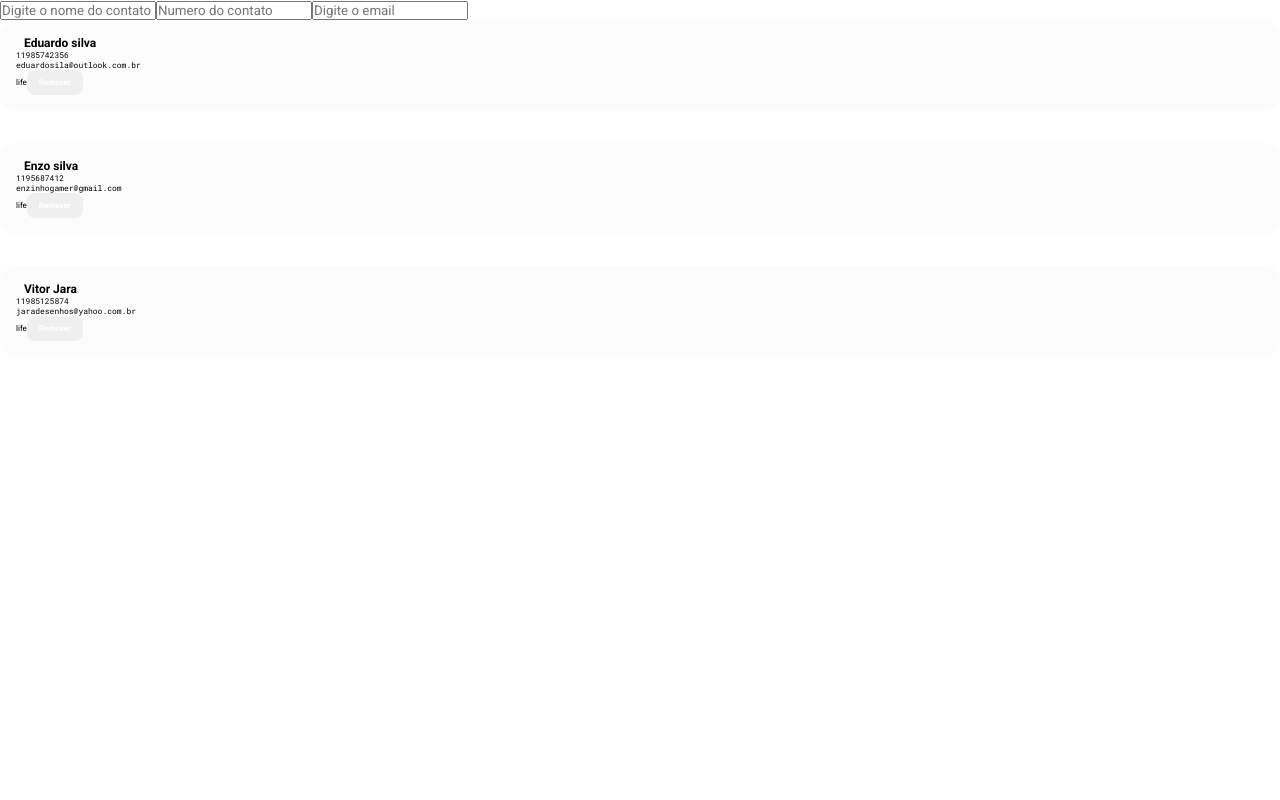
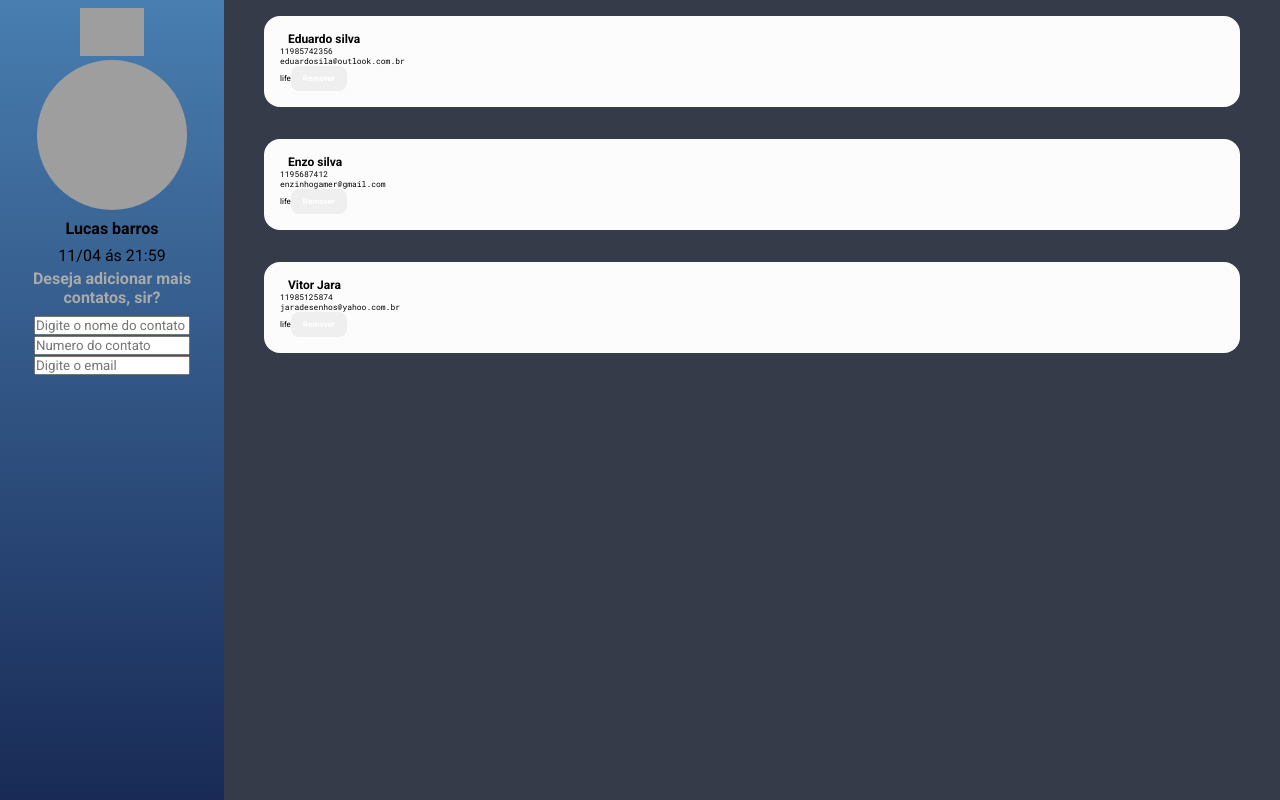
Before and after one commit to LucasVoyager/Contact_List, a React (Create React App) app: page / in a window 1280 px wide. Built offline with nearby package versions, Linux system fonts and the light colour scheme; grey boxes are pictures that could not be loaded.

Commit message:
feat: styled aside and brought new itens to project

```diff
--- a/src/App.tsx
+++ b/src/App.tsx
@@ -3,15 +3,16 @@ import { Provider } from 'react-redux'
 import GlobalStyleP, { Container } from './styles'
 
 import store from './store'
-import Forms from './containers/Forms'
+
 import ContactList from './containers/ContactList'
+import AsideBar from './containers/AsideBar'
 
 function App() {
   return (
     <Provider store={store}>
       <GlobalStyleP />
       <Container>
-        <Forms />
+        <AsideBar />
         <ContactList />
       </Container>
     </Provider>
--- a/src/components/Contact/styles.ts
+++ b/src/components/Contact/styles.ts
@@ -3,6 +3,7 @@ import styled from 'styled-components'
 export const ContactCd = styled.div`
   background-color: #fcfcfc;
   padding: 16px;
+  margin-top: 16px;
   margin-bottom: 32px;
   border-radius: 16px;
 `
--- /dev/null
+++ b/src/containers/AsideBar/index.tsx
@@ -0,0 +1,30 @@
+import Forms from '../Forms'
+import {
+  AsideGEN,
+  Avatar,
+  CoverAvatar,
+  Message,
+  PersonName,
+  Timer
+} from './styles'
+
+const AsideBar = () => {
+  const newYorkImg =
+    'https://cdn.pixabay.com/photo/2017/03/29/15/18/tianjin-2185510_1280.jpg'
+  const profilePicture = 'https://github.com/LucasVoyager.png'
+
+  return (
+    <AsideGEN>
+      <div>
+        <CoverAvatar src={newYorkImg} />
+      </div>
+      <Avatar src={profilePicture} alt="" />
+      <PersonName>Lucas barros</PersonName>
+      <Timer>11/04 ás 21:59</Timer>
+      <Message>Deseja adicionar mais contatos, sir?</Message>
+      <Forms />
+    </AsideGEN>
+  )
+}
+
+export default AsideBar
--- /dev/null
+++ b/src/containers/AsideBar/styles.ts
@@ -0,0 +1,42 @@
+import styled from 'styled-components'
+import variables from '../../styles/variables'
+
+export const AsideGEN = styled.aside`
+  max-width: 100%;
+  padding: 8px;
+  text-align: center;
+  background-image: linear-gradient(
+    ${variables.seabrok},
+    ${variables.picoVoid}
+  );
+`
+
+export const CoverAvatar = styled.img`
+  max-width: 100%;
+  height: 48px;
+`
+
+export const Avatar = styled.img`
+  border-radius: 50%;
+  width: 150px;
+  height: 150px;
+`
+
+export const PersonName = styled.h3`
+  font-size: 16px;
+  font-weight: bold;
+  margin-top: 5px;
+  margin-bottom: 8px;
+`
+
+export const Timer = styled.span`
+  font-size: 16px;
+`
+
+export const Message = styled.p`
+  font-size: 16px;
+  font-weight: bold;
+  color: #aaa;
+  margin-top: 4px;
+  margin-bottom: 8px;
+`
--- a/src/containers/ContactList/index.tsx
+++ b/src/containers/ContactList/index.tsx
@@ -1,6 +1,6 @@
 import { useSelector } from 'react-redux'
 import ContactCP from '../../components/Contact'
-import { Container } from '../../styles'
+import { ContainerCL } from '../../styles'
 import { RootReducer } from '../../store'
 
 const ContactList = () => {
@@ -22,7 +22,7 @@ const ContactList = () => {
   const contacts = filterContact()
 
   return (
-    <Container>
+    <ContainerCL>
       <ul>
         {contacts?.map((c) => (
           <li key={c.name}>
@@ -36,7 +36,7 @@ const ContactList = () => {
           </li>
         ))}
       </ul>
-    </Container>
+    </ContainerCL>
   )
 }
 
--- a/src/containers/Forms/styles.ts
+++ b/src/containers/Forms/styles.ts
@@ -0,0 +1,3 @@
+import styled from 'styled-components'
+
+export const FormsCT = styled.form``
--- a/src/styles/index.ts
+++ b/src/styles/index.ts
@@ -11,7 +11,8 @@ const GlobalStyleP = createGlobalStyle`
 `
 
 export const Container = styled.div`
-  display: block;
+  display: grid;
+  grid-template-columns: 224px auto;
 `
 export default GlobalStyleP
 
@@ -24,3 +25,10 @@ export const Buttons = styled.button`
   cursor: pointer;
   border-radius: 8px;
 `
+
+export const ContainerCL = styled.main`
+  padding: 0 40px;
+  height: 100vh;
+  overflow-y: scroll;
+  background-color: #353b48;
+`
--- /dev/null
+++ b/src/styles/variables.ts
@@ -0,0 +1,4 @@
+export default {
+  seabrok: '#487eb0',
+  picoVoid: '#192a56'
+}
```
Also changed, not shown: src/components/CardProfile/index.tsx (added), src/components/CardProfile/styles.ts (added).
